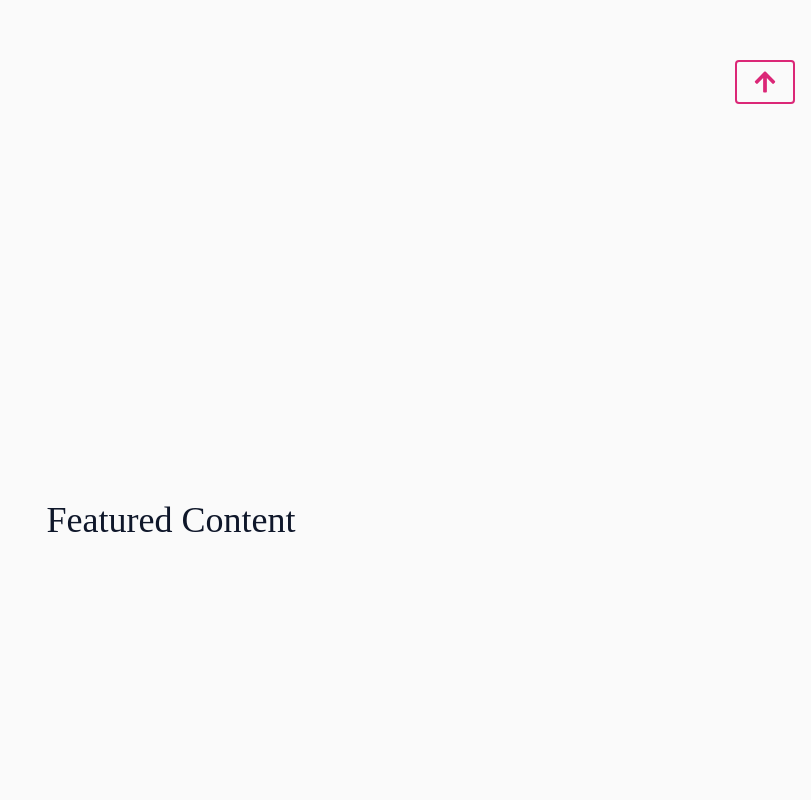
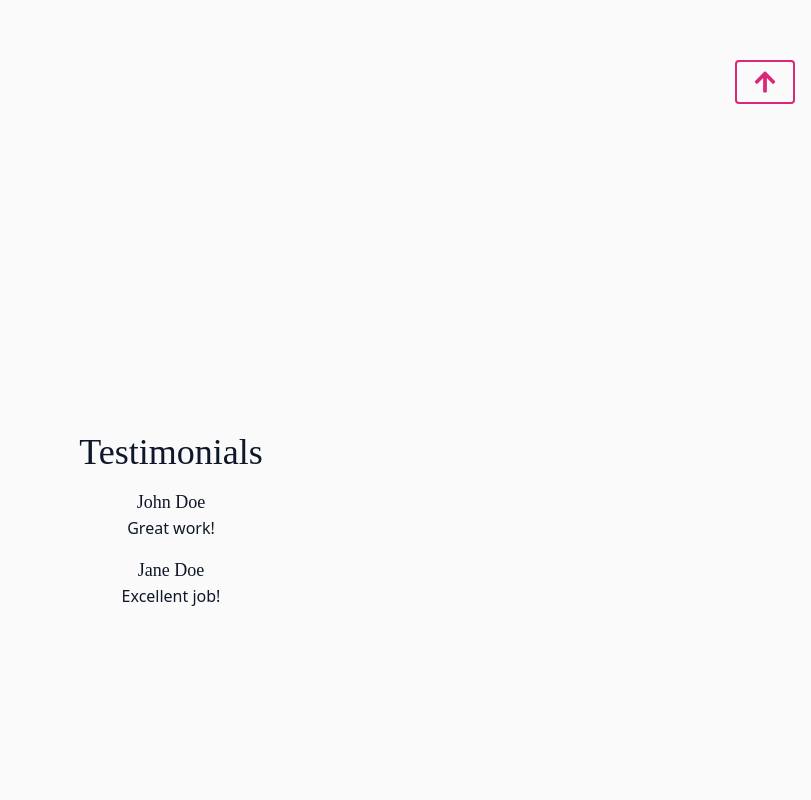
Before and after one commit to Naledi-Dikgale/portfolio-v3, a React (Vite) app: page / in a window 1280 px wide. Shown: the part 680-1480 px from the top of the page, without its empty margins (469-1280 px from the left). Built offline with nearby package versions, Linux system fonts and the light colour scheme; no server answers; a web font is replaced by a local one.

Commit message:
Remove Feature

```diff
--- a/src/App.jsx
+++ b/src/App.jsx
@@ -1,7 +1,7 @@
 import React, { useState } from 'react';
 import Navbar from './components/Navbar';
 import Intro from './components/Intro';
-import Features from './components/Features';
+// import Features from './components/Features';
 import Testimonials from './components/Testimonials';
 import About from './components/About';
 import FAQ from './components/FAQ';
@@ -18,7 +18,7 @@ function App() {
       <div className={`App ${theme}`}>
         <Navbar />
         <Intro />
-        <Features />
+        {/* <Features /> */}
         <Testimonials />
         <About />
         <FAQ />
```
